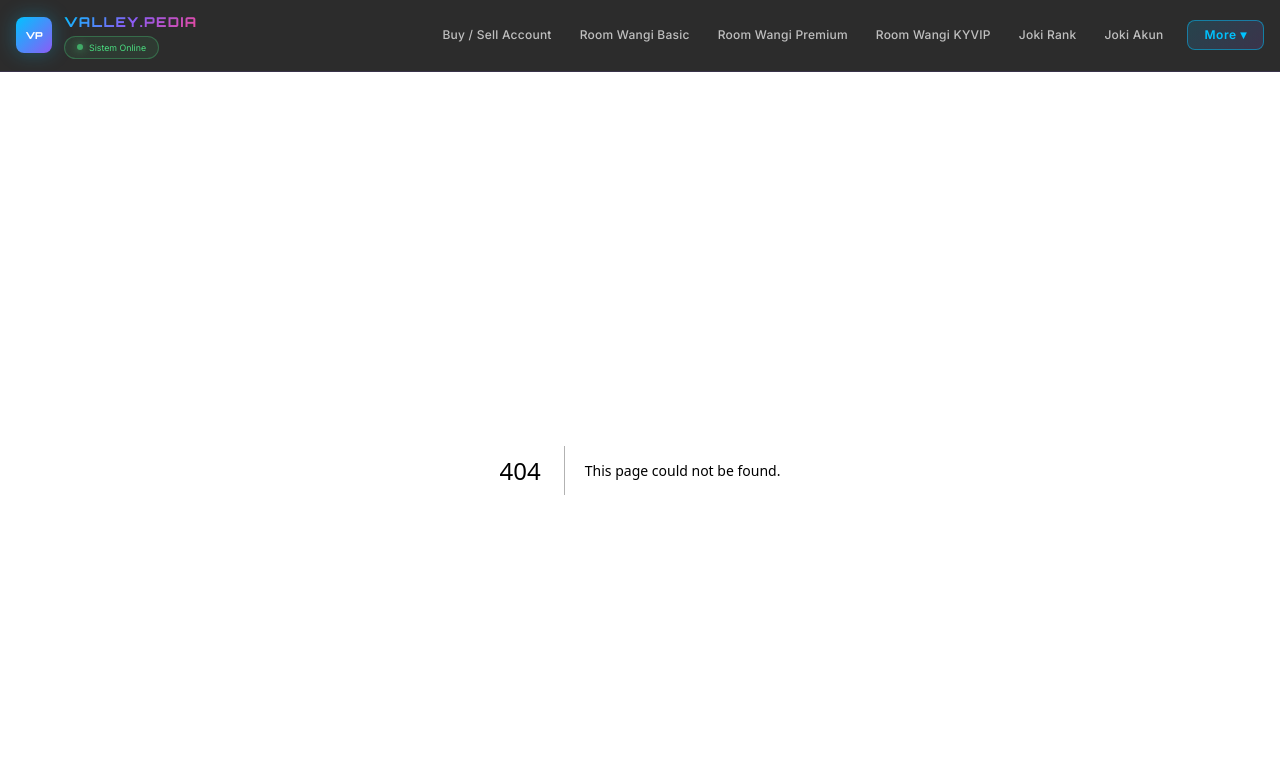
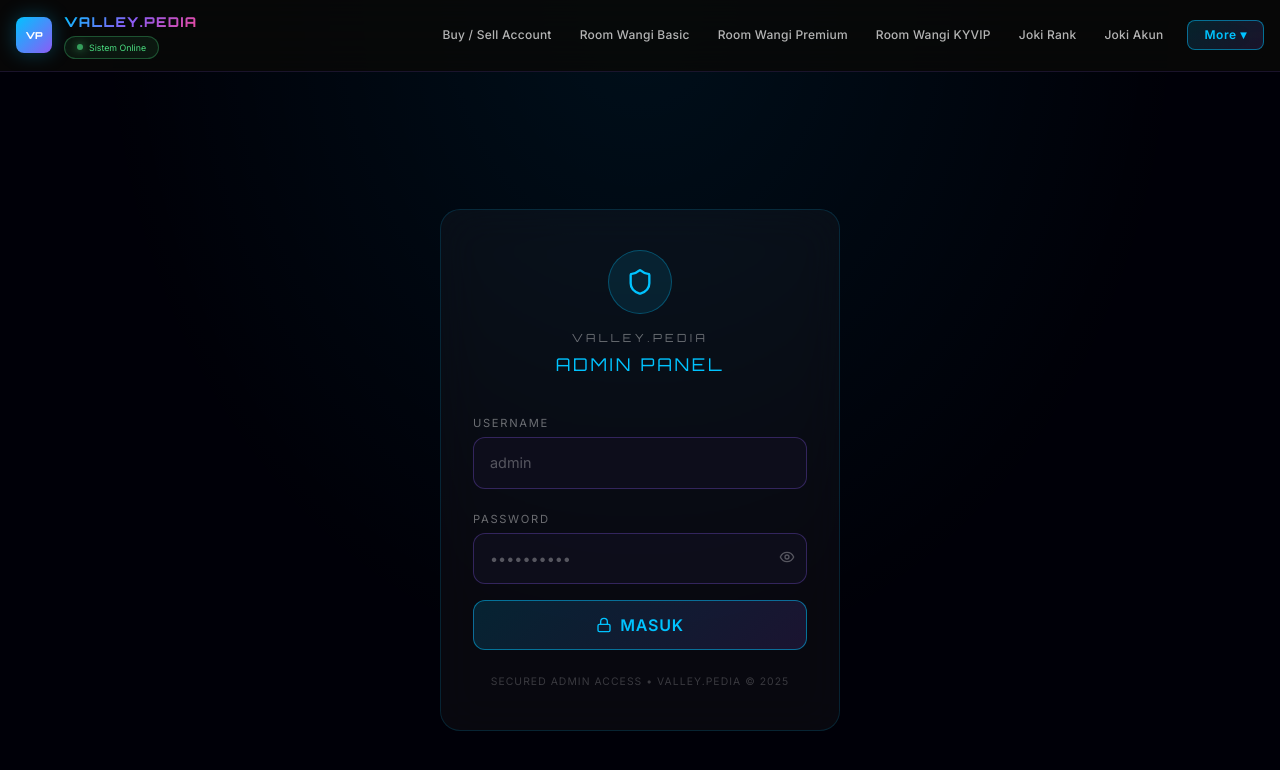
Before and after one commit to pediaboy/valley-pedia, a Next.js app: page /admin in a window 1280 px wide. Before the commit this address had no page. Shown: the top 770 px of the page. Built offline with nearby package versions, Linux system fonts and the light colour scheme.

Commit message:
feat: add src/app/admin/page.tsx

```diff
--- /dev/null
+++ b/src/app/admin/page.tsx
@@ -0,0 +1,99 @@
+'use client';
+import { useState } from 'react';
+import { useRouter } from 'next/navigation';
+import { motion } from 'framer-motion';
+import { Lock, Eye, EyeOff, Shield } from 'lucide-react';
+
+const ADMIN_USER = process.env.NEXT_PUBLIC_ADMIN_USER || 'admin';
+const ADMIN_PASS = process.env.NEXT_PUBLIC_ADMIN_PASS || 'valleypedia2025';
+
+export default function AdminLoginPage() {
+  const router = useRouter();
+  const [username, setUsername] = useState('');
+  const [password, setPassword] = useState('');
+  const [showPass, setShowPass] = useState(false);
+  const [error, setError] = useState('');
+  const [loading, setLoading] = useState(false);
+
+  const handleLogin = async (e: React.FormEvent) => {
+    e.preventDefault();
+    setLoading(true);
+    setError('');
+    await new Promise(r => setTimeout(r, 600));
+    if (username === ADMIN_USER && password === ADMIN_PASS) {
+      sessionStorage.setItem('vp_admin', 'true');
+      router.push('/admin/dashboard');
+    } else {
+      setError('Username atau password salah.');
+      setLoading(false);
+    }
+  };
+
+  return (
+    <div className="min-h-screen flex items-center justify-center px-4" style={{ background: '#000008' }}>
+      <div style={{
+        position: 'fixed', top: 0, left: 0, right: 0, bottom: 0,
+        background: 'radial-gradient(ellipse at 50% 0%, rgba(0,195,255,0.08) 0%, transparent 60%)',
+        pointerEvents: 'none',
+      }} />
+      <motion.div
+        initial={{ opacity: 0, y: 30 }}
+        animate={{ opacity: 1, y: 0 }}
+        transition={{ duration: 0.5 }}
+        style={{
+          width: '100%', maxWidth: 400,
+          background: 'rgba(255,255,255,0.03)',
+          border: '1px solid rgba(0,195,255,0.15)',
+          borderRadius: 20,
+          padding: '2.5rem 2rem',
+          backdropFilter: 'blur(20px)',
+        }}
+      >
+        <div className="flex flex-col items-center mb-8">
+          <div style={{
+            width: 64, height: 64, borderRadius: '50%',
+            background: 'rgba(0,195,255,0.1)',
+            border: '1px solid rgba(0,195,255,0.3)',
+            display: 'flex', alignItems: 'center', justifyContent: 'center',
+            marginBottom: '1rem',
+          }}>
+            <Shield size={28} style={{ color: '#00c3ff' }} />
+          </div>
+          <div style={{ fontFamily: 'Orbitron, sans-serif', fontSize: '0.7rem', letterSpacing: '0.3em', color: 'rgba(255,255,255,0.4)', marginBottom: 4 }}>
+            VALLEY.PEDIA
+          </div>
+          <div style={{ fontFamily: 'Orbitron, sans-serif', fontSize: '1.1rem', letterSpacing: '0.15em', color: '#00c3ff' }}>
+            ADMIN PANEL
+          </div>
+        </div>
+        <form onSubmit={handleLogin} className="space-y-4">
+          <div>
+            <label style={{ fontSize: '0.7rem', letterSpacing: '0.15em', color: 'rgba(255,255,255,0.4)' }}>USERNAME</label>
+            <input type="text" value={username} onChange={e => setUsername(e.target.value)} placeholder="admin" autoComplete="username" className="input-galaxy w-full mt-1" required />
+          </div>
+          <div>
+            <label style={{ fontSize: '0.7rem', letterSpacing: '0.15em', color: 'rgba(255,255,255,0.4)' }}>PASSWORD</label>
+            <div style={{ position: 'relative' }}>
+              <input type={showPass ? 'text' : 'password'} value={password} onChange={e => setPassword(e.target.value)} placeholder="••••••••••" autoComplete="current-password" className="input-galaxy w-full mt-1" style={{ paddingRight: '3rem' }} required />
+              <button type="button" onClick={() => setShowPass(!showPass)} style={{ position: 'absolute', right: 12, top: '50%', transform: 'translateY(-50%)', background: 'none', border: 'none', cursor: 'pointer', color: 'rgba(255,255,255,0.3)' }}>
+                {showPass ? <EyeOff size={16} /> : <Eye size={16} />}
+              </button>
+            </div>
+          </div>
+          {error && (
+            <div style={{ background: 'rgba(239,68,68,0.1)', border: '1px solid rgba(239,68,68,0.3)', borderRadius: 8, padding: '0.6rem 1rem', fontSize: '0.8rem', color: '#f87171', textAlign: 'center' }}>
+              {error}
+            </div>
+          )}
+          <button type="submit" disabled={loading} className="btn-neon w-full py-3 rounded-xl font-bold flex items-center justify-center gap-2 mt-2" style={{ opacity: loading ? 0.7 : 1 }}>
+            <Lock size={16} />
+            {loading ? 'AUTHENTICATING...' : 'MASUK'}
+          </button>
+        </form>
+        <div style={{ marginTop: '1.5rem', textAlign: 'center', fontSize: '0.65rem', color: 'rgba(255,255,255,0.2)', letterSpacing: '0.1em' }}>
+          SECURED ADMIN ACCESS • VALLEY.PEDIA © 2025
+        </div>
+      </motion.div>
+    </div>
+  );
+}
```
